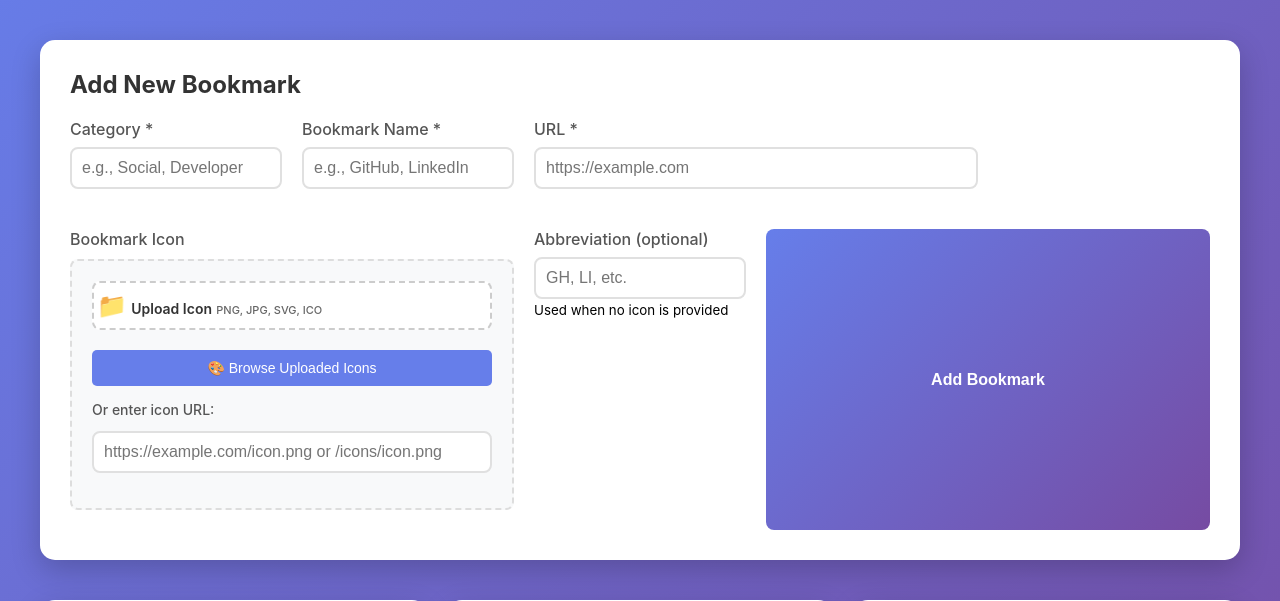
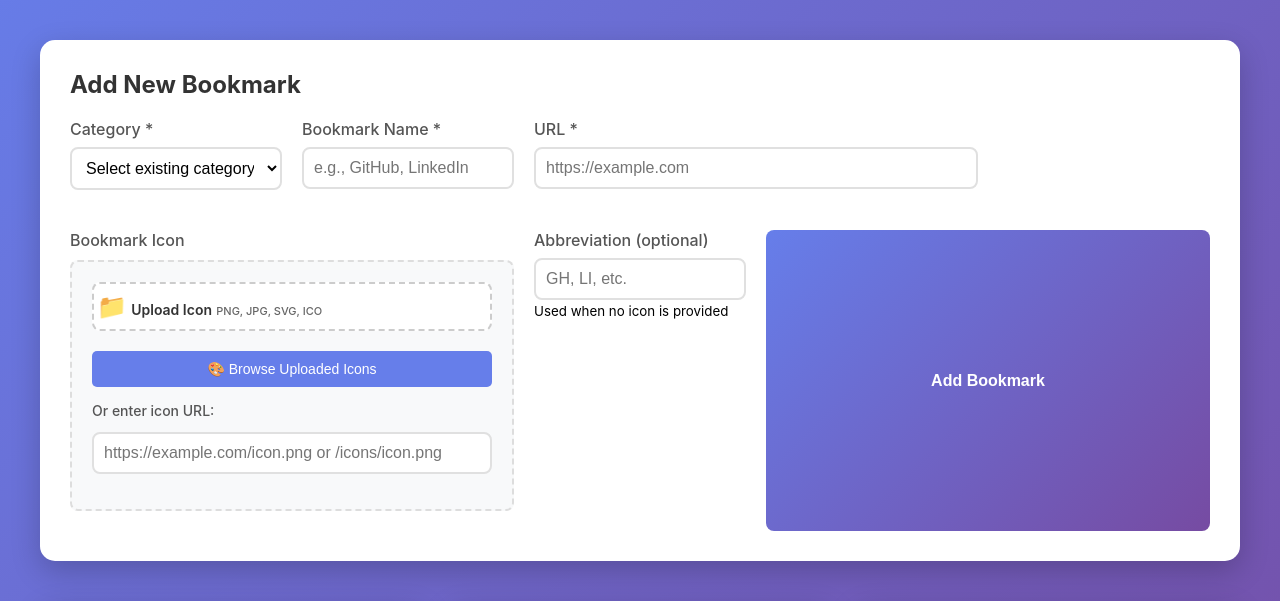
Before and after one commit to jds-1/bookmarktool, a Flask app: page / in a window 1280 px wide. Shown: the part 99-700 px from the top of the page. Run offline with Flask 3, Linux system fonts and the light colour scheme.

Commit message:
added dropdown for existing categories

```diff
--- a/templates/index.html
+++ b/templates/index.html
@@ -274,6 +274,27 @@
             border-color: #667eea;
         }
 
+        .category-input-container {
+            display: flex;
+            flex-direction: column;
+            gap: 10px;
+        }
+
+        .category-input-container select {
+            width: 100%;
+            padding: 10px;
+            border: 2px solid #e0e0e0;
+            border-radius: 8px;
+            font-size: 16px;
+            background: white;
+            cursor: pointer;
+        }
+
+        .category-input-container select:focus {
+            outline: none;
+            border-color: #667eea;
+        }
+
         .btn-primary {
             background: linear-gradient(135deg, #667eea 0%, #764ba2 100%);
             color: white;
@@ -478,8 +499,17 @@
                 <div class="form-grid">
                     <div class="form-group">
                         <label for="category">Category *</label>
-                        <input type="text" id="category" name="category" required
-                               placeholder="e.g., Social, Developer">
+                        <div class="category-input-container">
+                            <select id="categorySelect" onchange="handleCategorySelect()">
+                                <option value="">Select existing category...</option>
+                                {% for category in bookmarks.keys() %}
+                                <option value="{{ category }}">{{ category }}</option>
+                                {% endfor %}
+                                <option value="__new__">+ Create new category</option>
+                            </select>
+                            <input type="text" id="category" name="category" required
+                                   placeholder="e.g., Social, Developer" style="display:none;">
+                        </div>
                     </div>
 
                     <div class="form-group">
@@ -585,7 +615,13 @@
 
                 <div class="form-group">
                     <label for="editCategory">Category *</label>
-                    <input type="text" id="editCategory" name="new_category" required>
+                    <input type="text" id="editCategory" name="new_category" required
+                           list="editCategories">
+                    <datalist id="editCategories">
+                        {% for category in bookmarks.keys() %}
+                        <option value="{{ category }}">{{ category }}</option>
+                        {% endfor %}
+                    </datalist>
                 </div>
 
                 <div class="form-group">
@@ -633,6 +669,25 @@
     <div id="notification" class="notification"></div>
 
     <script>
+        // Handle category selection
+        function handleCategorySelect() {
+            const select = document.getElementById('categorySelect');
+            const input = document.getElementById('category');
+
+            if (select.value === '__new__') {
+                // Show input for new category
+                select.style.display = 'none';
+                input.style.display = 'block';
+                input.focus();
+                input.value = '';
+            } else if (select.value !== '') {
+                // Use selected existing category
+                input.value = select.value;
+            } else {
+                input.value = '';
+            }
+        }
+
         // Handle icon file upload
         async function handleIconUpload(input) {
             const file = input.files[0];
```
